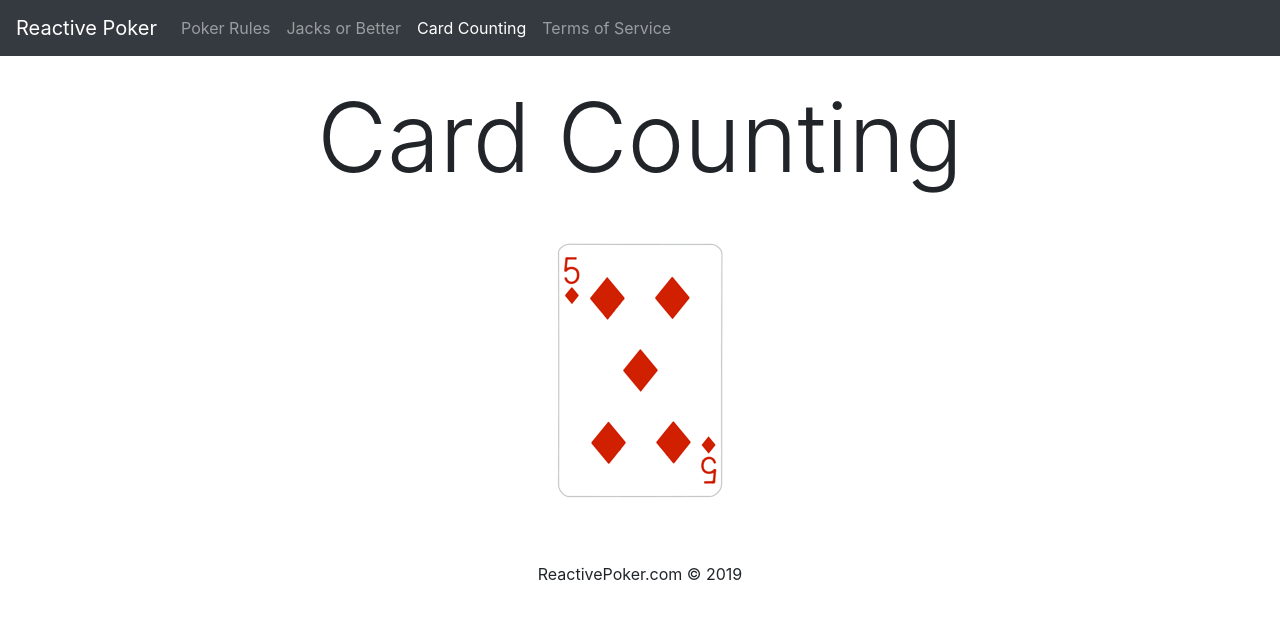
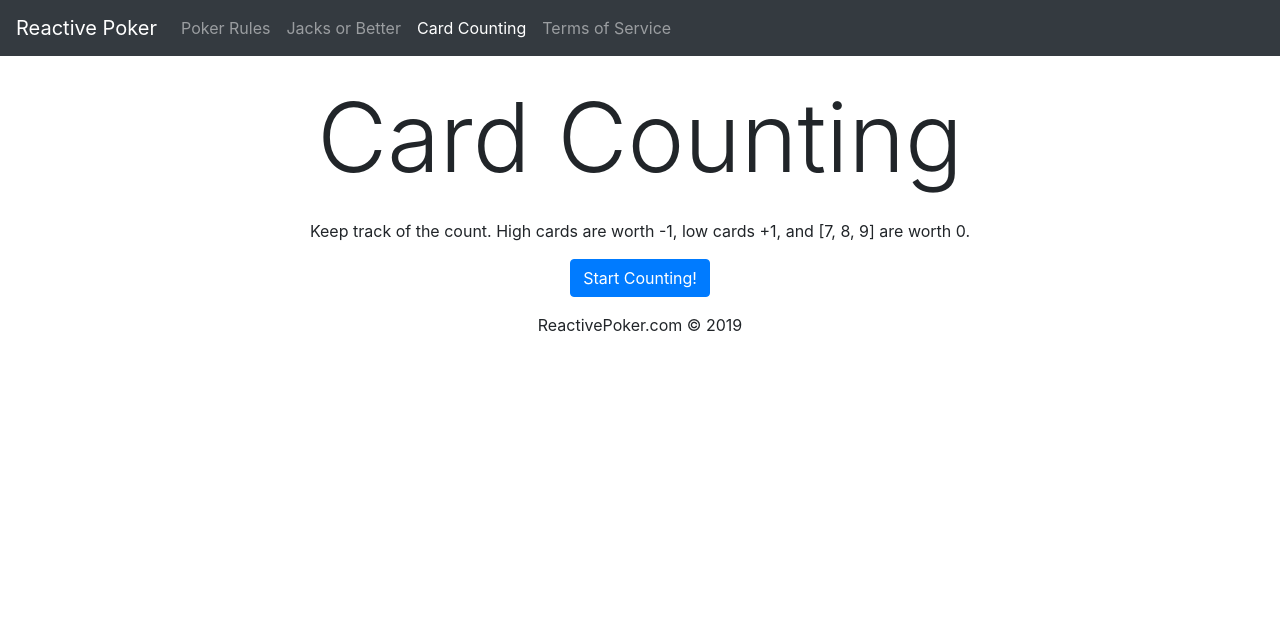
Before and after one commit to jorgedonoso/reactivepoker.com, a Next.js app: page /card-counting in a window 1280 px wide. Shown: the top 620 px of the page. Built offline with nearby package versions, Linux system fonts and the light colour scheme.

Commit message:
Implement basic "Card Counting" game logic

```diff
--- a/pages/card-counting.js
+++ b/pages/card-counting.js
@@ -1,14 +1,43 @@
-import React from 'react'
+import React, { useState, useEffect } from 'react'
 import Page from "../layouts/Page"
-import Deck from "../components/Deck"
+import Card from "../components/Card"
 import useDeck from "../src/hooks/useDeck"
+import CardCountingStates from "../src/enums/CardCountingStates.ts"
 
 export default () => {
 
-  let { hand } = useDeck(1);
+    let { hand, getNewHand } = useDeck(5);
+    let [visibleCard, setVisibleCard] = useState(null);
+    let [count, setCount] = useState(-1);
+    let [gameState, setGameState] = useState(CardCountingStates.START_NEW_GAME);
 
-  return <Page title="Card Counting">
-    <Deck hand={hand}></Deck>
-  </Page>
+    useEffect(() => {
+        if (count < 5) {
+            setVisibleCard(hand[count]);
+        } else {
+            getNewHand();
+            setGameState(CardCountingStates.ASK_COUNT);
+        }
+    }, [count]);
 
+    const startGame = () => {
+        setGameState(CardCountingStates.IN_PROGRESS);
+        getOneMore();
+    }
+
+    const getOneMore = () => setCount(cur => cur + 1);
+
+    const Workflow = () => {
+        switch (gameState) {
+            case CardCountingStates.ASK_COUNT: return <b>What's the count?</b>;
+            case CardCountingStates.IN_PROGRESS: return <button className="btn btn-secondary" onClick={getOneMore}>Draw one more card...</button>;
+            default: return <button className="btn btn-primary" onClick={startGame}>Start Counting!</button>;
+        }
+    }
+
+    return <Page title="Card Counting">
+        <p className="text-center">Keep track of the count. High cards are worth -1, low cards +1, and [7, 8, 9] are worth 0.</p>
+        <p className="text-center">{Workflow()}</p>
+        <p className="text-center">{visibleCard && gameState == CardCountingStates.IN_PROGRESS ? <Card card={visibleCard} /> : null}</p>
+    </Page>
 }
--- /dev/null
+++ b/src/enums/CardCountingStates.ts
@@ -0,0 +1,7 @@
+enum CardCountingStates {
+    START_NEW_GAME,
+    IN_PROGRESS,
+    ASK_COUNT
+}
+
+export default CardCountingStates;
```
